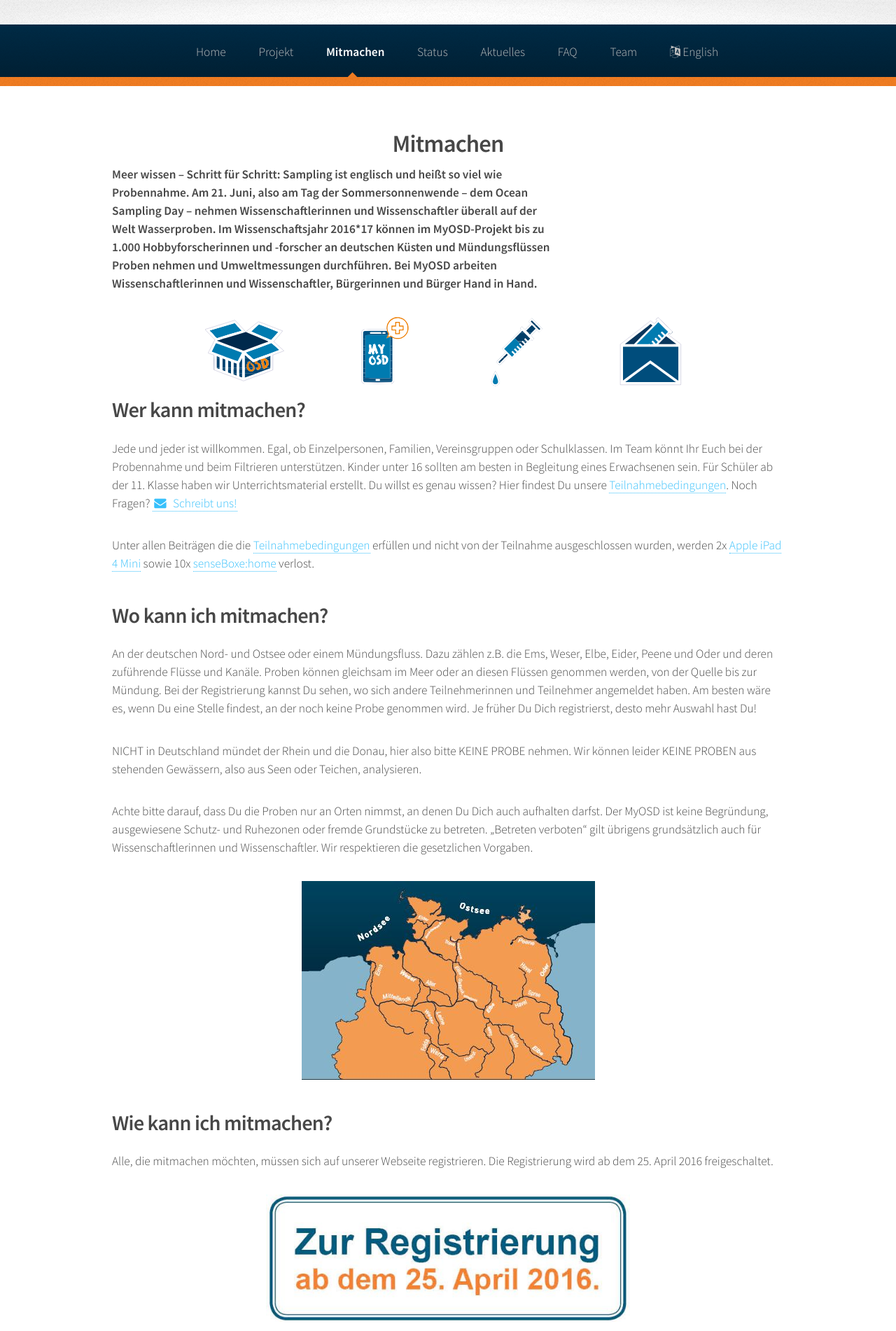
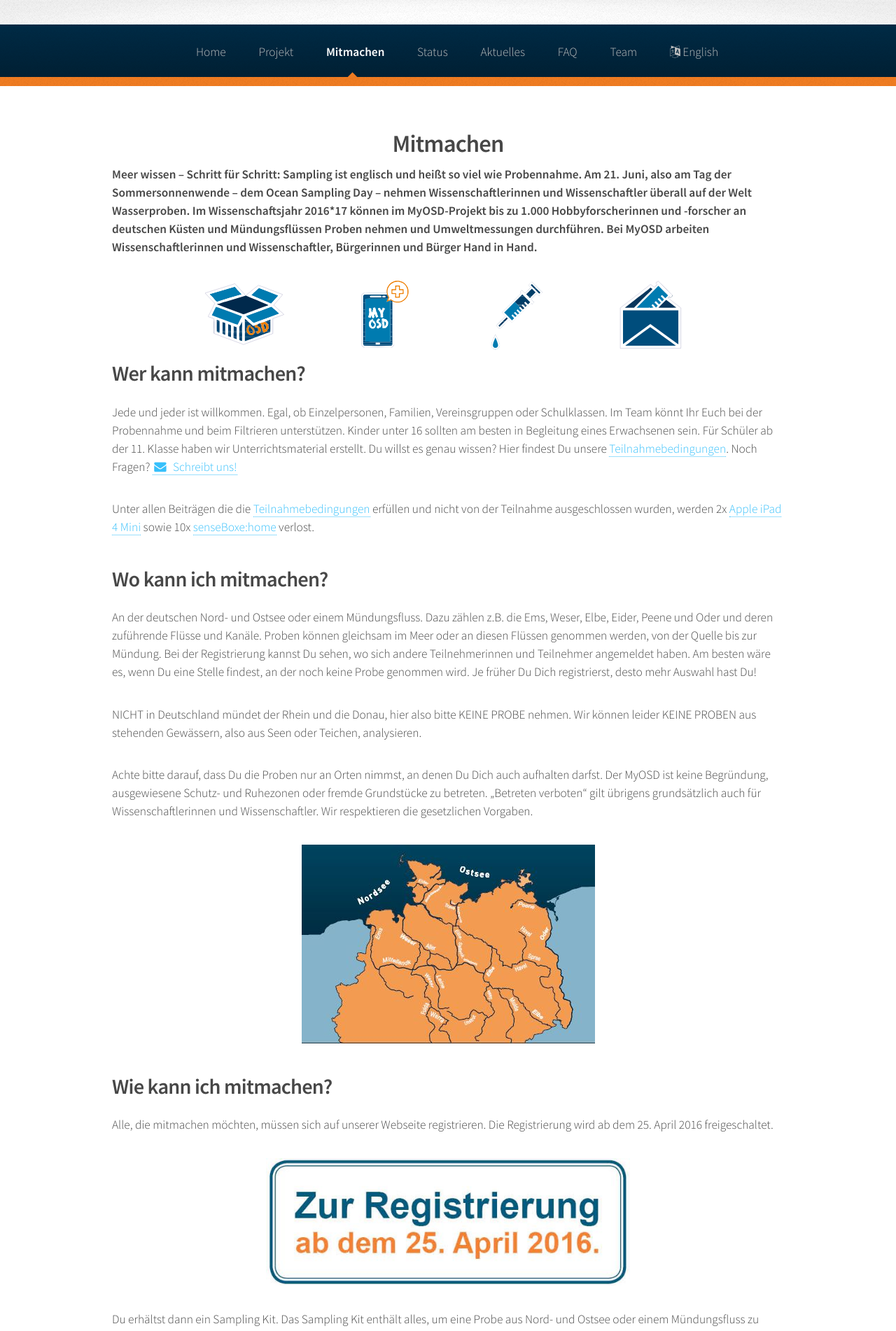
Before and after one commit to myosd/myosd.github.io, a Jekyll site: the page built from mitmachen/index.md, in a window 1280 px wide. Shown: the top 1902 px of the page at 70% size. Built offline with Jekyll 4.4.1, drawn with Linux system fonts in a browser that asks for light colours.

```diff
--- a/mitmachen/index.md
+++ b/mitmachen/index.md
@@ -5,9 +5,7 @@ published: true
 ---
 
 
-<div class="8u">
 {{ "**Meer wissen – Schritt für Schritt: Sampling ist englisch und heißt so viel wie Probennahme. Am 21. Juni, also am Tag der Sommersonnenwende – dem Ocean Sampling Day – nehmen Wissenschaftlerinnen und Wissenschaftler überall auf der Welt Wasserproben. Im Wissenschaftsjahr 2016*17 können im MyOSD-Projekt bis zu 1.000 Hobbyforscherinnen und -forscher an deutschen Küsten und Mündungsflüssen Proben nehmen und Umweltmessungen durchführen. Bei MyOSD arbeiten Wissenschaftlerinnen und Wissenschaftler, Bürgerinnen und Bürger Hand in Hand.**" | markdownify }}
-</div>
 
 <div class="block" style="margin-top: 1em">
   <img src="/assets/images/box.svg" width="190" height="100" />
```
